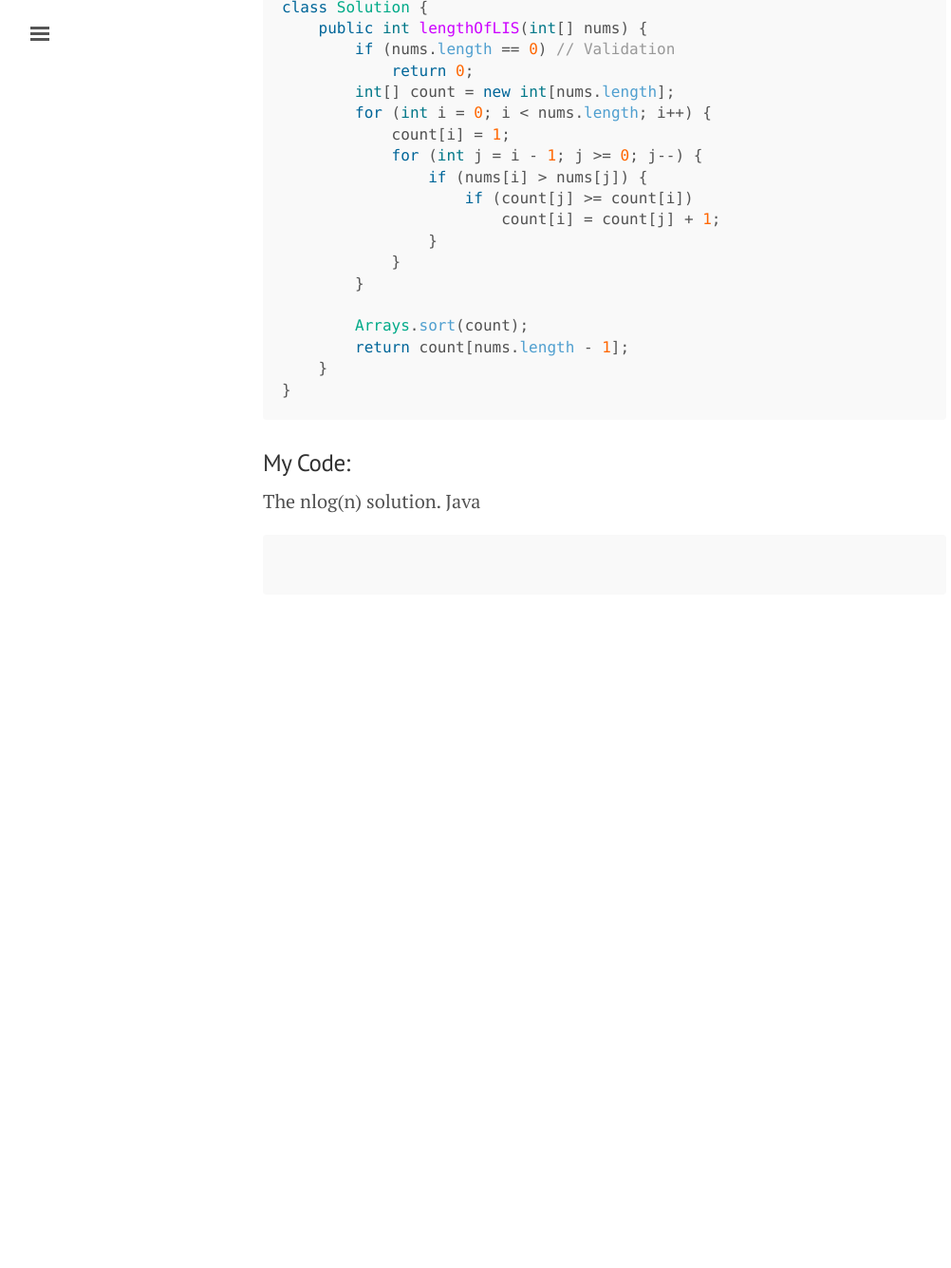
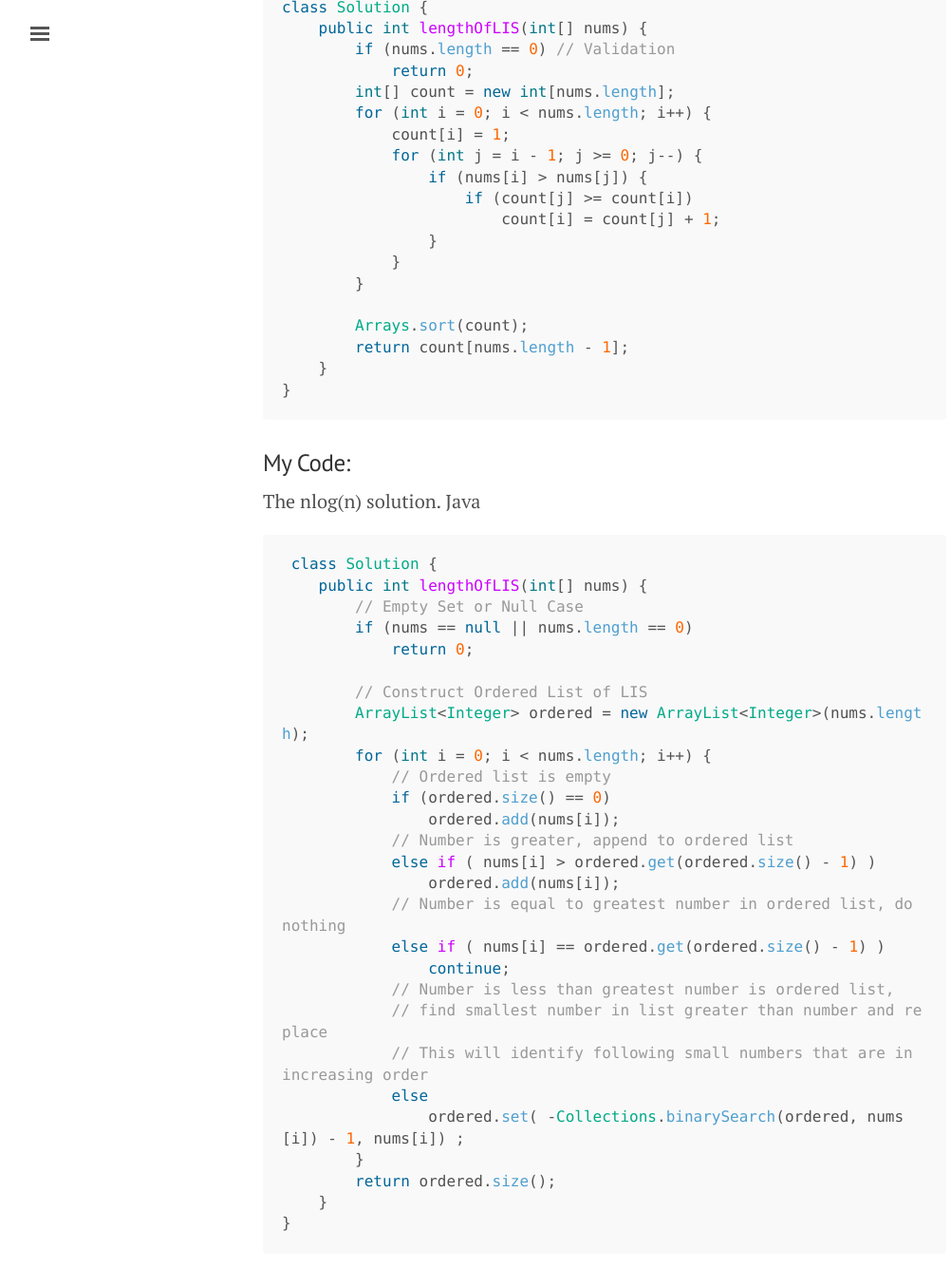
Before and after one commit to washifu/CodeBlog, a Jekyll site: the page built from pages/2017-09-17-Longest_Increasing_Subsequence.md, in a window 1280 px wide and 1400 px high, scrolled down 887 px. Shown: the top 1335 px of the window at 95% size, without its empty margins (3-1005 px from the left). Built offline with Jekyll 4.4.1, drawn with Linux system fonts in a browser that asks for light colours; comment, search, counter and statistics services are not loaded; before the commit the page ends 1593 px from its top, so only the background shows below that.

Commit message:
Update 2017-09-17-Longest_Increasing_Subsequence.md

````diff
--- a/pages/2017-09-17-Longest_Increasing_Subsequence.md
+++ b/pages/2017-09-17-Longest_Increasing_Subsequence.md
@@ -49,5 +49,31 @@ class Solution {
 The nlog(n) solution.
 Java
  ```java
+ class Solution {
+    public int lengthOfLIS(int[] nums) {
+        // Empty Set or Null Case
+        if (nums == null || nums.length == 0)
+            return 0;
 
- ```
+        // Construct Ordered List of LIS
+        ArrayList<Integer> ordered = new ArrayList<Integer>(nums.length);
+        for (int i = 0; i < nums.length; i++) {
+            // Ordered list is empty
+            if (ordered.size() == 0)
+                ordered.add(nums[i]);
+            // Number is greater, append to ordered list
+            else if ( nums[i] > ordered.get(ordered.size() - 1) )
+                ordered.add(nums[i]);
+            // Number is equal to greatest number in ordered list, do nothing
+            else if ( nums[i] == ordered.get(ordered.size() - 1) )
+                continue;
+            // Number is less than greatest number is ordered list,
+            // find smallest number in list greater than number and replace
+            // This will identify following small numbers that are in increasing order
+            else
+                ordered.set( -Collections.binarySearch(ordered, nums[i]) - 1, nums[i]) ;
+        }
+        return ordered.size();
+    }
+}
+```
````
